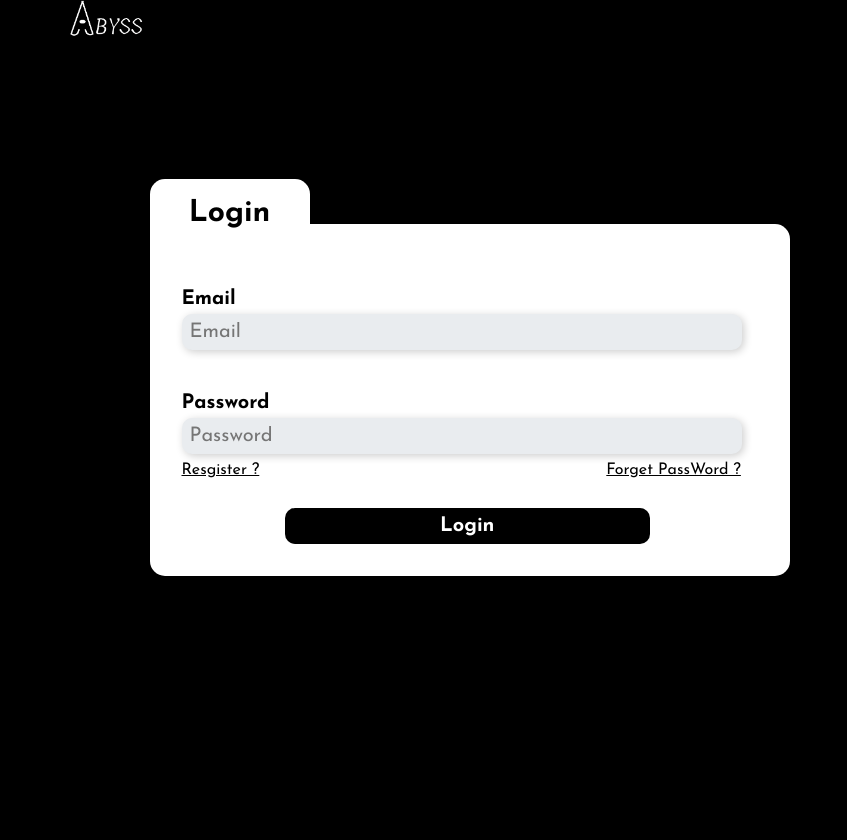
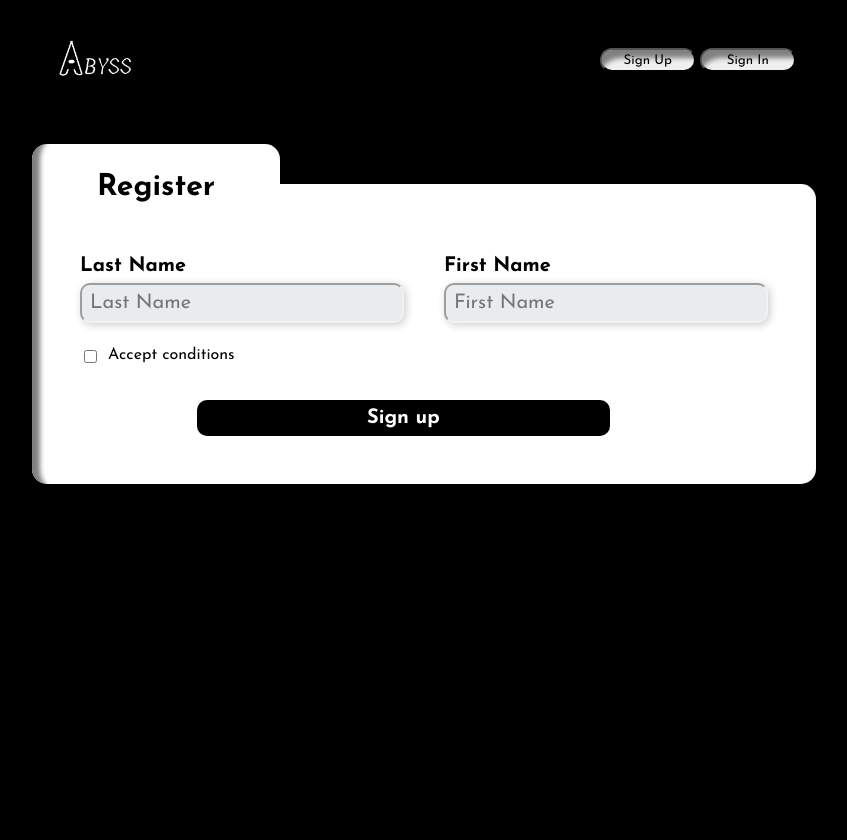
Before and after one commit to roronoa-kenzo/Projet_Annuel, a PHP site: page /view/connexion.php in a window 1280 px wide. Shown: the whole page, without its empty margins (216-1063 px from the left). Before the commit the page ends 576 px from the top, so only its background shows below. Run offline with PHP 8.4, Linux system fonts and the light colour scheme.

Commit message:
Add Better CSS and HTML Structure

```diff
--- a/composants/navbar.php
+++ b/composants/navbar.php
@@ -5,7 +5,7 @@
     <div id="searchBar" class="search-container">
         <input type="text" class="inpuText" placeholder="Rechercher...">
         <?php require_once "../serveur/database.php"; ?>
-        <div class="suggestions">
+        <div class="suggestions" style='display : none,'>
             <p>Marvel</p>
             <p>Sonic</p>
         </div>
--- /dev/null
+++ b/composants/no_user_navbar.php
@@ -0,0 +1,7 @@
+<nav class='no_user_navbar'>
+    <img src="../public/img/icon.png" class="logo" alt="Abyss">
+    <div class='nav_buttons'>
+        <button class='nav_btn' onclick="window.location.href='../view/register.php'">Sign Up</button>
+        <button class='nav_btn' onclick="window.location.href='../view/connexion.php'">Sign In</button>
+    </div>
+</nav>
--- a/public/css/style.css
+++ b/public/css/style.css
@@ -1,6 +1,12 @@
 body, html {
     margin: 0;
     padding: 0;
+    width: 100%;
+    height: 100%;
+  }
+
+  .body_secondary{
+    background-color: black;
     width: 100%;
     height: 100%;
   }
@@ -207,114 +213,14 @@ body, html {
     width : 100px;
     height : 100px;
   }
-/*------------------------------ COnnexion page ----------------------------*/
-  .containerForm{
-    display: flex;
-    flex-direction: column;
-    align-items: center;
-    justify-content: center;
-    border: 5px solid #FFFF;
-    width: 50%;
-    border-radius: 20px;
-    color: white;
-  }
 
-  .fontSignIn{
-    font-size: 2rem;
-  }
-  .inputText{
-      width: 100%;
-  }
-  .Loginbody{
-    background-color: black;
-    width: 100%;
-    height: 100%;
-    display: flex;
-    justify-content: center;
-    font-family: "Josefin Sans", sans-serif;
-  }
-
-  .FormSign{
-    background-color: white;
-    border-radius: 0 15px 15px 15px;
-    margin: -4px;
-    width: 80vh;
-  }
-
-  .Divtilte{
-    background-color: white;
-    width: 10rem;
-    border-radius: 15px 15px 0 0;
-    display: flex;
-    justify-content: center;
-    margin: -45px 0 0 0;
-    padding-top: 1rem;
-  }
-
-  .DivAll {
-      display: flex;
-      flex-direction: column;
-      justify-content: center;
-      align-items: center;
-  }
-  .formLogin{
-    margin: 0% 0 5% 5%;
-  }
-  .inputText{
-    border-radius: 10px;
-    margin-top:5px;
-    width: 68vh;
-    padding: 1vh;
-    background-color: #e9ecef;
-    font-size: 20px;
-    font-family: "Josefin Sans", sans-serif;
-    border: none;
-    box-shadow: 2px 2px 8px rgba(0, 0, 0, 0.2);
-  }
-  .h3Login{
-    margin-top: 2%;
-    font-size: 30px;
-  }
-  .labeLogin{
-    font-size: 20px;
-    font-weight: bolder;
-  }
-  .alogin{
-    display: inline-block;
-    color: black;
-  }
-  .divLink{
-    display: flex;
-    justify-content: space-between;
-    gap:10vh;
-    font-size: 16px;
-    color: black;
-    padding-top:1vh;
-  }
-  .buttonSubmit{
-    margin: 5% 0% 0% 17%;
-    padding: 1vh;
-    width: 60%;
-    font-family: "Josefin Sans", sans-serif;
-    font-size: 20px;
-    background-color: black;
-    color: white;
-    border-radius: 10px;
-    font-weight: bolder;
-    border: none;
-  }
-  .inputText:hover{
-    color:black;
-  }
-  .buttonSubmit:hover{
-    background-color: grey;
-  }
-  /*-------------------- register page ------------------------------*/
-  .FormRegister {
+  /*-------------------- form page ------------------------------*/
+  .Form {
     background-color: white;
     border-radius: 0 15px 15px 15px;
     font-family: "Josefin Sans", sans-serif;
     padding: 3rem;
+    box-shadow: inset gray 20px 0px 5px -12px;
 }
 
 .labelRegister {
@@ -323,24 +229,19 @@ body, html {
     font-weight: bolder;
 }
 
-.bodyRegister {
-    background-color: black;
-    width: 100%;
-    height: 100%;
-}
-
 .containerSign {
     width: 40vh;
 }
 
 .h3Div {
   background-color: white;
-    width: 10rem;
+  width: 15rem;
   padding: 4px;
   border-radius: 15px 15px 0 0;
   height: 2rem;
   display: flex;
   justify-content: center;
+  box-shadow: inset gray 20px 0px 5px -12px;
 }
 .h3Register{
     margin-top: 10%;
@@ -398,10 +299,11 @@ body, html {
     box-shadow: 2px 2px 8px rgba(0, 0, 0, 0.2);
 }
 
-.DivAllResgister {
+.DivAllForm {
     display: grid;
     justify-content: center;
     align-items: center;
+    margin-top: 5%;
 }
 
 .LastDiv {
@@ -409,3 +311,60 @@ body, html {
     gap: 1vh;
     margin-top: 3vh;
 }
+
+.divLink{
+  display: flex;
+  justify-content: space-between;
+  gap:10vh;
+  font-size: 16px;
+  color: black;
+  padding-top:1vh;
+}
+.buttonSubmit{
+  margin: 5% 0% 0% 17%;
+  padding: 1vh;
+  width: 60%;
+  font-family: "Josefin Sans", sans-serif;
+  font-size: 20px;
+  background-color: black;
+  color: white;
+  border-radius: 10px;
+  font-weight: bolder;
+  border: none;
+  transition: 1s;
+}
+.inputText:hover{
+  color:black;
+}
+.buttonSubmit:hover{
+  transition: 1s;
+  background-color: grey;
+}
+
+/*----------------------------------------------------------------------------------------------No_User_navbar---------------*/
+
+.no_user_navbar{
+    display: flex;
+    justify-content: space-around;
+    align-items: center;
+    margin: 5vh;
+}
+
+.nav_btn{
+  font-family: "Josefin Sans", sans-serif;
+  height: 3vh;
+  width: 12vh;
+  box-shadow: inset gray 9px 20px 5px -12px;
+  border-radius: 20px;
+  cursor: pointer;
+  transition: 1s;
+}
+
+.nav_btn:hover{
+  transform: translateY(-5px);
+}
+
+.nav_btn:active {
+  transform: translateY(2px);
+
+}
--- a/serveur/database.php
+++ b/serveur/database.php
@@ -1,7 +1,7 @@
 <?php
 
 $host = "localhost";
-$dbname = "Abyss";
+$dbname = "abyss";
 $username = "root";
 $password = "root";
 
--- a/view/connexion.php
+++ b/view/connexion.php
@@ -13,16 +13,37 @@
   <link rel="icon" type="image/png" href="../public/img/abyssicon.png">
 </head>
 
-<body class="Loginbody">
-  <nav class="">
-    <img src="../public/img/icon.png" alt="Abyss" class="logo">
-  </nav>
-  <div class="DivAll">
-    <div class="FormSign">
-        <div class="Divtilte" >
-          <h3 class="h3Login">Login</h3>
-          </div>
-      <form action="home-user.php" class="formLogin" method="post">
+<body class="body_secondary">
+    <?php include '../composants/no_user_navbar.php'; ?>
+    <div class="DivAllForm">
+        <div class="h3Div">
+            <h3 class="h3Register">Register</h3>
+        </div>
+        <form action="login.php" class="Form" method="post">
+
+            <div class="doubleDiv">
+                <div>
+                    <label for="lastname" class="labelRegister">Last Name</label>
+                    <input type="text" class="demiInput" name="lastname" placeholder="Last Name" id="lastname">
+                </div>
+                <div>
+                    <label for="firstname" class="labelRegister">First Name</label>
+                    <input type="text" class="demiInput" name="firstname" placeholder="First Name" id="firstname">
+                </div>
+            </div>
+
+
+            <div class="LastDiv">
+                <input type="checkbox" name="condition" id="condition" required>
+                <label for="condition">Accept conditions</label>
+            </div>
+            <button class="buttonSubmit" type="submit">Sign up</button>
+        </form>
+    </div>
+</body>
+</html>
+<!-- /
+ <form action="login.php" class="formRegistero" method="post">
         <div style="margin-top:5%;">
           <label class="labeLogin" for="email">Email</label>
           <input class="inputText" type="email" name="email" id="email" placeholder="Email" required>
@@ -38,9 +59,4 @@
         <button type="submit" class="buttonSubmit">Login</button>
 
 
-      </form>
-    </div>
-  </div>
-</body>
-
-</html>
+      </form> -->
```
Also changed, not shown: view/register.php (+6 -8 lines). Lines whose indentation alone changed are shown as unchanged.
